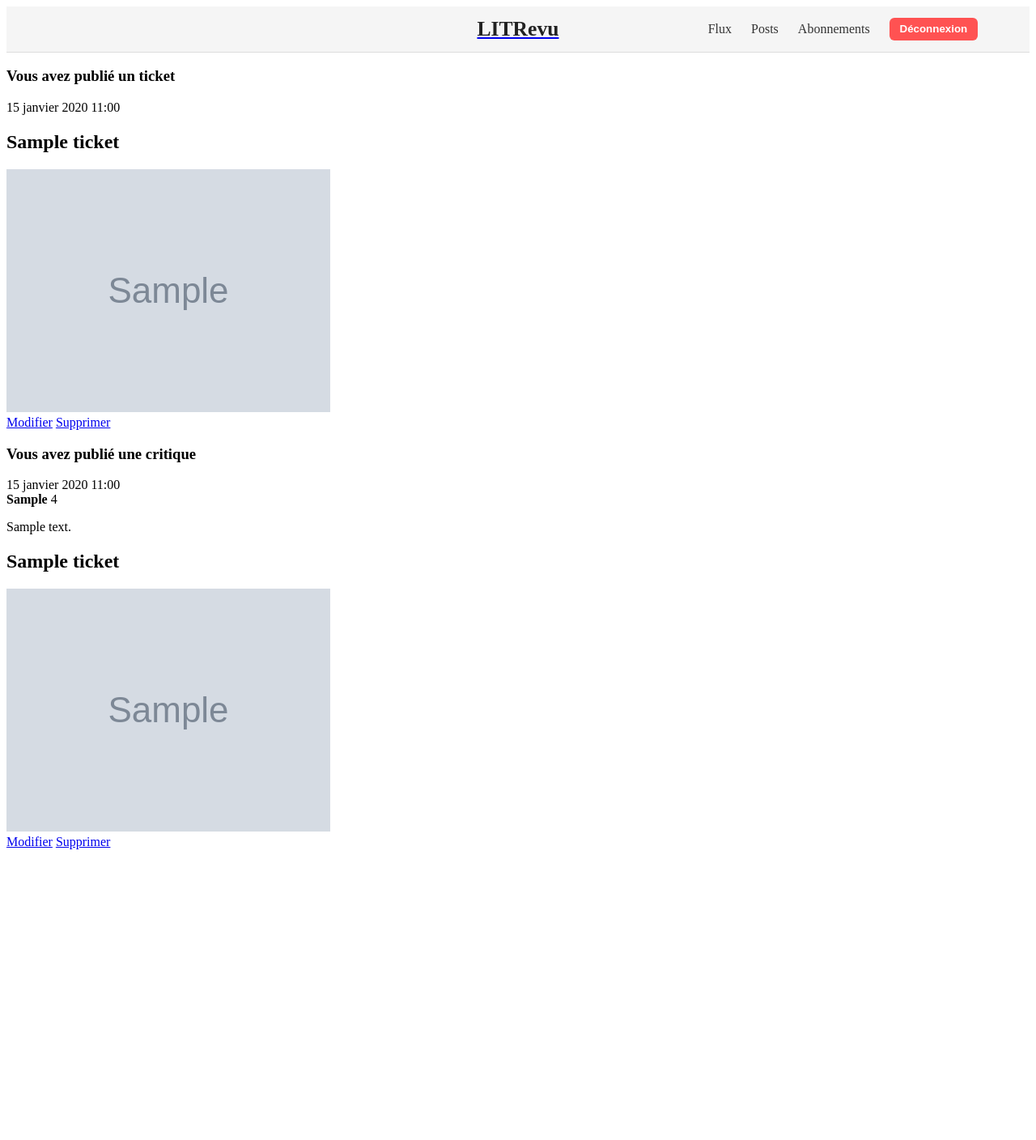
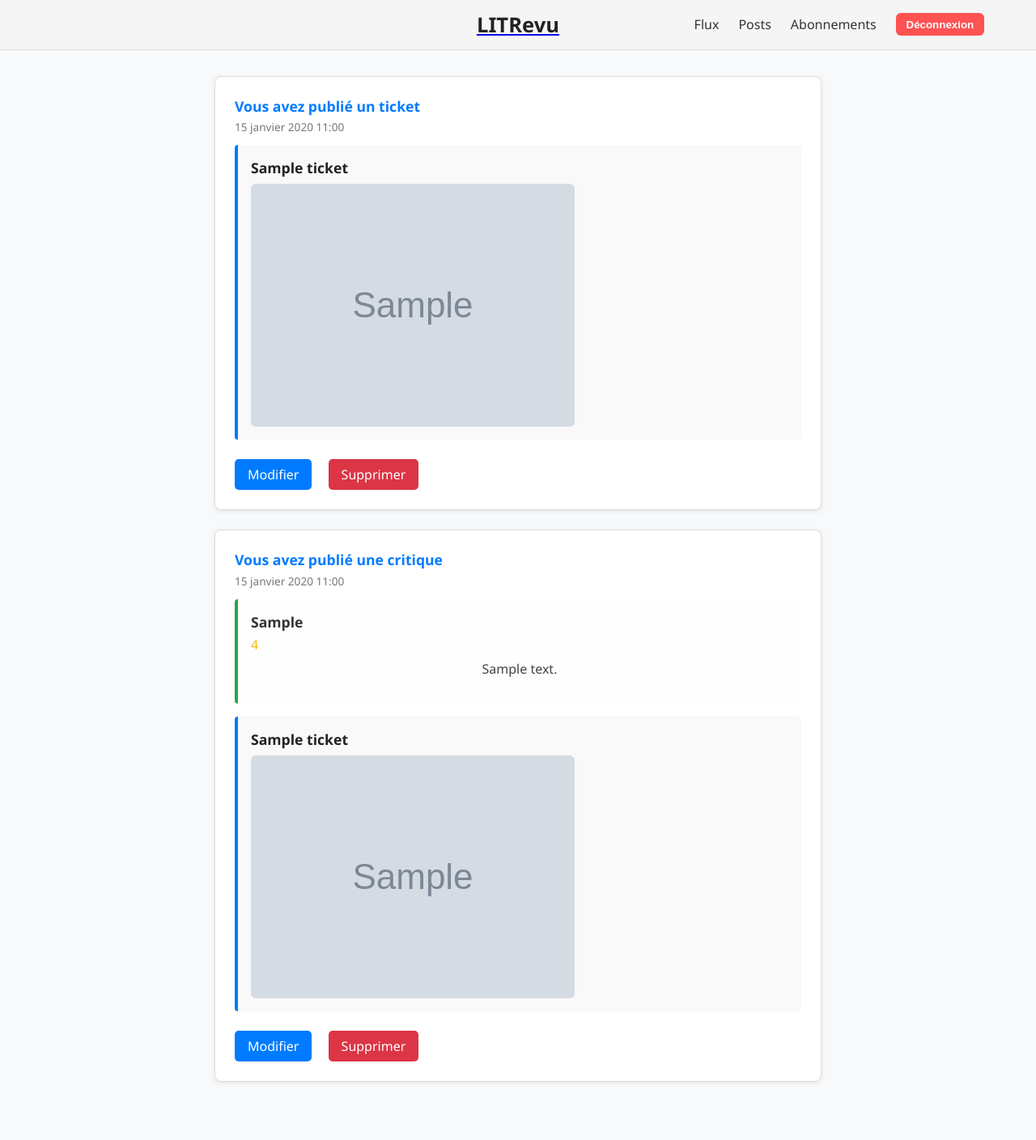
Before and after one commit to C-eorl/P9---LITRevu, a Django app: page /reviews/posts/ in a window 1280 px wide. Shown: the whole page at 81% size. Before the commit the page ends 1049 px from the top, so only its background shows below. Run offline with Django 5.2, Linux system fonts and the light colour scheme; a user stored in the database is signed in; tables that the repository leaves empty hold one stand-in row (values such as "Sample post"); grey boxes marked "Sample" are stand-in pictures.

Commit message:
ajout de feuille de style pour meilleur comprehension de la page

```diff
--- a/litrevu/reviews/static/reviews/css/posts.css
+++ b/litrevu/reviews/static/reviews/css/posts.css
@@ -0,0 +1,174 @@
+/* === Structure générale === */
+body {
+  background-color: #f8f9fa;
+  font-family: "Segoe UI", Arial, sans-serif;
+  color: #333;
+  margin: 0;
+  padding: 0;
+}
+
+/* === Conteneur principal === */
+main, .content {
+  display: flex;
+  flex-direction: column;
+  align-items: center;
+  padding: 2rem 1rem 3rem;
+}
+
+h2, h3 {
+  margin: 0;
+  color: #222;
+}
+
+span {
+  font-size: 0.9rem;
+  color: #666;
+}
+
+/* === Bloc commun à tous les posts === */
+.bloc-ticket,
+.bloc-review {
+  width: 100%;
+  max-width: 700px;
+  background-color: white;
+  border: 1px solid #ddd;
+  border-radius: 8px;
+  padding: 1.5rem;
+  margin-bottom: 1.5rem;
+  box-shadow: 0 2px 6px rgba(0, 0, 0, 0.08);
+  transition: transform 0.2s, box-shadow 0.2s;
+}
+
+.bloc-ticket:hover,
+.bloc-review:hover {
+  transform: translateY(-2px);
+  box-shadow: 0 4px 10px rgba(0, 0, 0, 0.12);
+}
+
+/* === En-têtes de sections === */
+.bloc-ticket h3,
+.bloc-review h3 {
+  font-size: 1.1rem;
+  font-weight: 600;
+  color: #007bff;
+  margin-bottom: 0.3rem;
+}
+
+.bloc-ticket > span,
+.bloc-review > span {
+  display: block;
+  font-size: 0.85rem;
+  color: #777;
+  margin-bottom: 0.8rem;
+}
+
+/* === Contenu d’un ticket === */
+.content-ticket {
+  background-color: #f9f9f9;
+  border-left: 4px solid #007bff;
+  border-radius: 4px;
+  padding: 1rem;
+  margin-bottom: 1rem;
+}
+
+.content-ticket h2 {
+  font-size: 1.1rem;
+  margin-bottom: 0.5rem;
+}
+
+.content-ticket img {
+  display: block;
+  max-width: 100%;
+  height: auto;
+  margin-top: 0.5rem;
+  border-radius: 6px;
+}
+
+/* === Contenu d’une critique === */
+.content-review {
+  background-color: #fefefe;
+  border-left: 4px solid #28a745;
+  border-radius: 4px;
+  padding: 1rem;
+  margin-bottom: 1rem;
+}
+
+.content-review strong {
+  display: block;
+  font-size: 1.1rem;
+  margin-bottom: 0.3rem;
+  color: #333;
+}
+
+.content-review span {
+  color: #ffb400;
+  font-size: 1rem;
+}
+
+.content-review p {
+  margin-top: 0.5rem;
+  color: #444;
+}
+
+/* === Liens (modifier/supprimer) === */
+.bloc-ticket a,
+.bloc-review a {
+  display: inline-block;
+  margin-right: 1rem;
+  margin-top: 0.5rem;
+  padding: 0.5rem 1rem;
+  border-radius: 5px;
+  text-decoration: none;
+  color: white;
+  font-weight: 500;
+  transition: background-color 0.2s;
+}
+
+/* Modifier */
+.bloc-ticket a[href*="modify"],
+.bloc-review a[href*="modify"] {
+  background-color: #007bff;
+}
+
+.bloc-ticket a[href*="modify"]:hover,
+.bloc-review a[href*="modify"]:hover {
+  background-color: #0056b3;
+}
+
+/* Supprimer */
+.bloc-ticket a[href*="delete"],
+.bloc-review a[href*="delete"] {
+  background-color: #dc3545;
+}
+
+.bloc-ticket a[href*="delete"]:hover,
+.bloc-review a[href*="delete"]:hover {
+  background-color: #a71d2a;
+}
+
+/* === Message quand aucun post === */
+p {
+  text-align: center;
+  font-size: 1rem;
+  color: #555;
+}
+
+/* === Responsive === */
+@media (max-width: 768px) {
+  .bloc-ticket,
+  .bloc-review {
+    padding: 1rem;
+  }
+
+  .content-ticket,
+  .content-review {
+    padding: 0.8rem;
+  }
+
+  .bloc-ticket a,
+  .bloc-review a {
+    display: block;
+    margin: 0.4rem 0;
+    text-align: center;
+  }
+}
```
Also changed, not shown: litrevu/reviews/static/reviews/css/feed.css (+164 -2 lines), litrevu/reviews/static/reviews/css/review.css (+143 -0 lines), litrevu/reviews/static/reviews/css/ticket.css (+95 -0 lines).
